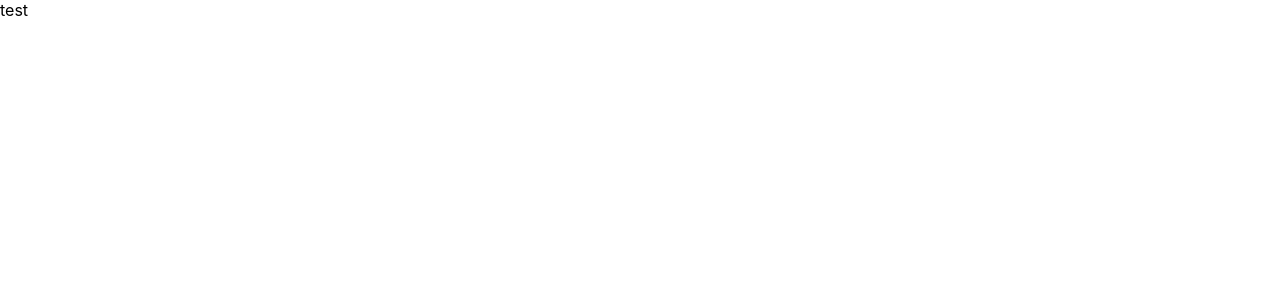
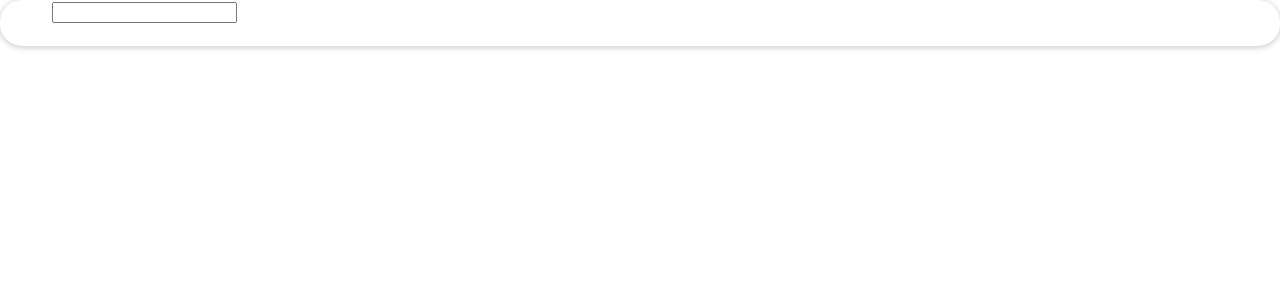
Before and after one commit to observator0722/react-proj, a JavaScript app: page / in a window 1280 px wide. Shown: the top 300 px of the page. Built offline with nearby package versions, Linux system fonts and the light colour scheme; the HTML template or start-up script is replaced by a standard one.

Commit message:
Stylize search input container

```diff
--- /dev/null
+++ b/src/components/SearchInput/SearchInput.css
@@ -0,0 +1,6 @@
+.SearchInput {
+  box-shadow: 0 1px 6px 0 #20212447;
+  height: 44px;
+  border-radius: 22px;
+  padding: 1px 52px;
+}
--- a/src/components/SearchInput/index.js
+++ b/src/components/SearchInput/index.js
@@ -1,5 +1,9 @@
+import './SearchInput.css'
+
 const SearchInput = () => {
-    return <div>test</div>
+  return <div className='SearchInput'>
+    <input />
+  </div>
 }
 
 export default SearchInput
```
